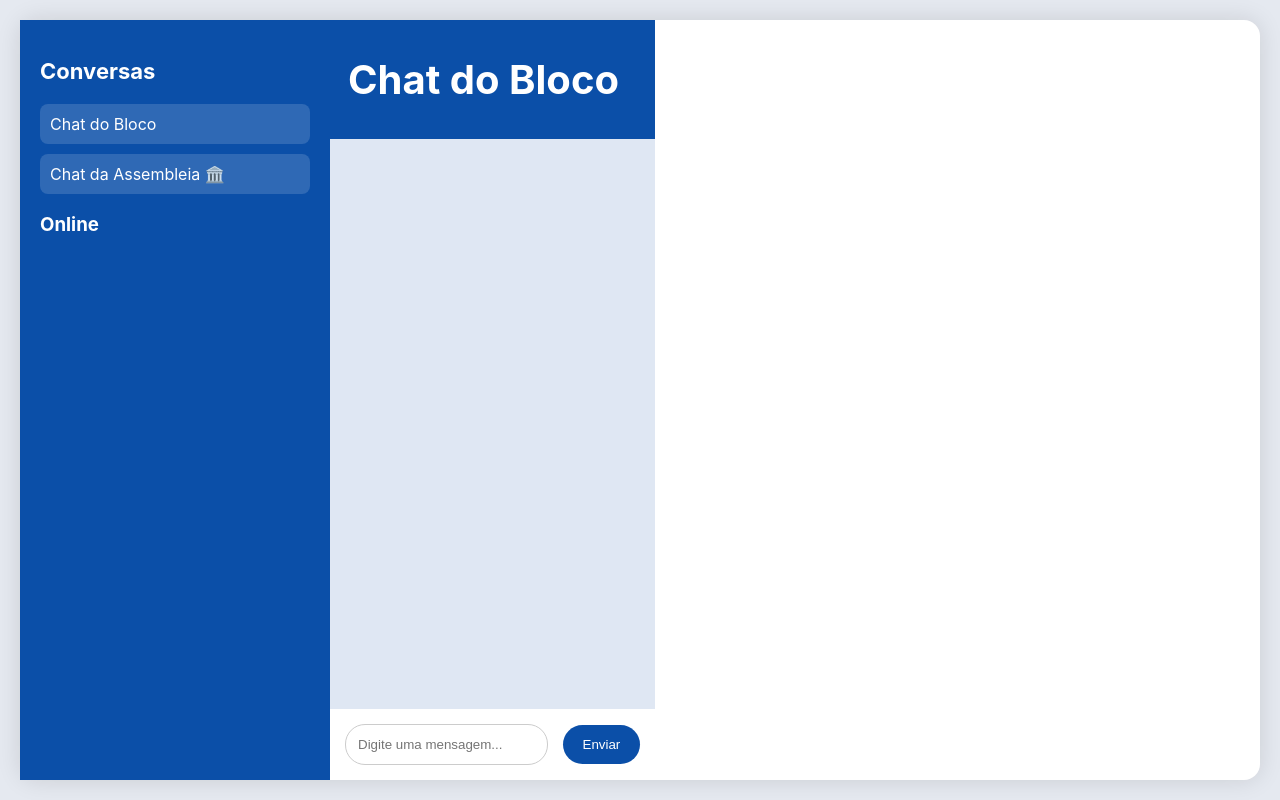
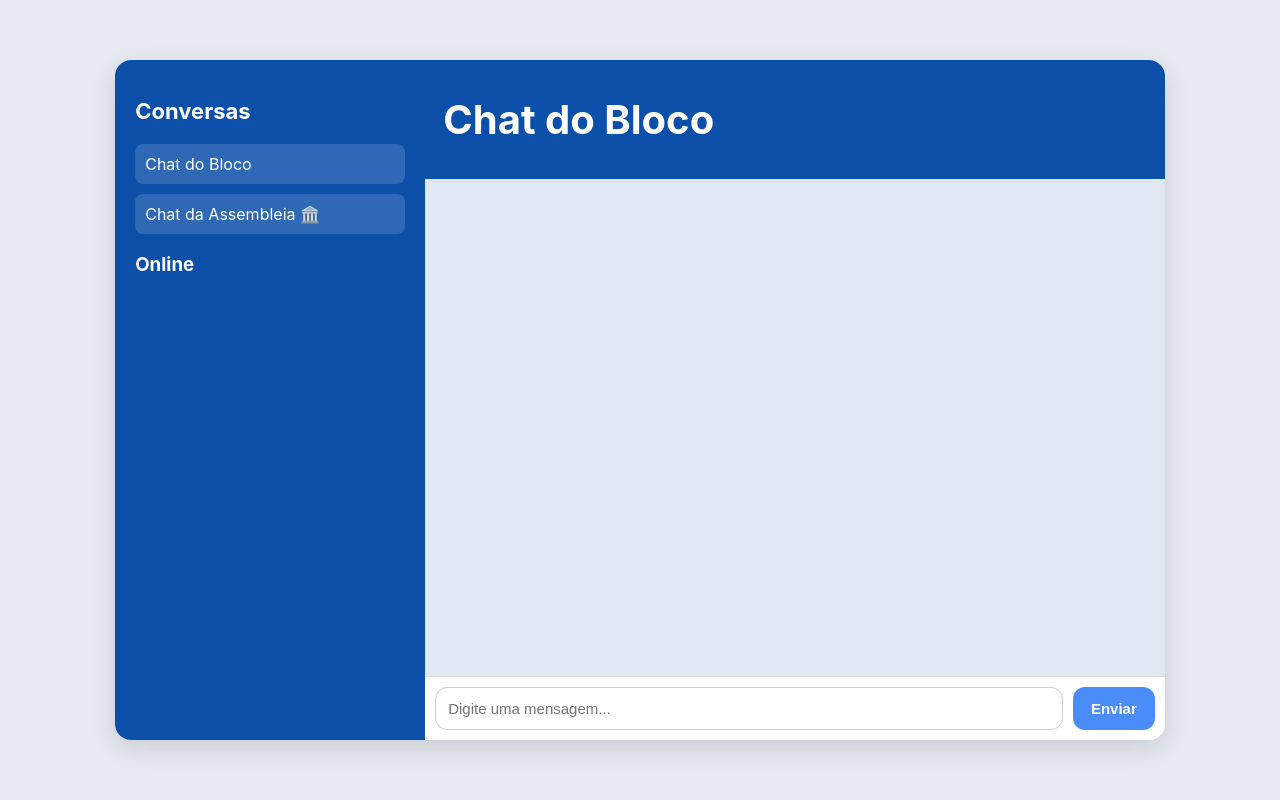
Before and after one commit to p-yuki/rede-social, a Flask app: page /chat in a window 1280 px wide. Run offline with Flask 3, Linux system fonts and the light colour scheme; the visitor is signed in with stand-in values (Sample User, id 1); some libraries are stand-ins or nearby versions.

Commit message:
funcionou

```diff
--- a/static/css/chat.css
+++ b/static/css/chat.css
@@ -10,15 +10,17 @@
 }
 
 .chat-container {
-    width: calc(100% - 40px);   /* Aumenta a largura útil */
-    max-width: 1300px;          /* Mais largo */
-    height: calc(100vh - 40px);
+    width: 82%;
+    max-width: 1180px;   /* aumentei só um pouco */
+    height: 85vh;        /* aumentei levemente */
     margin: 20px auto;
     background: white;
     display: flex;
     border-radius: 16px;
-    overflow: visible;
-    box-shadow: 0 0 25px rgba(0,0,0,0.12);
+    overflow: hidden;
+
+    /* sombra leve para efeito “flutuante” */
+    box-shadow: 0 8px 25px rgba(0, 0, 0, 0.12);
 }
 
 /* SIDEBAR */
@@ -53,6 +55,7 @@
     display: flex;
     flex-direction: column;
     height: 100%;
+    flex: 1;
 }
 
 .chat-area header {
@@ -94,25 +97,44 @@
 }
 
 /* FORM */
-form {
-    flex-shrink: 0;
-    padding: 15px;
-    background: white;
+#form {
+    display: flex;
+    gap: 10px;
+    padding: 10px;
+    border-top: 1px solid #ddd;
+    background: #fff;
+    position: sticky;
+    bottom: 0;
 }
 
-form input {
+#input {
     flex: 1;
     padding: 12px;
-    border-radius: 20px;
     border: 1px solid #ccc;
+    border-radius: 12px;
+    font-size: 15px;
+    outline: none;
+    transition: 0.2s;
 }
 
-form button {
-    margin-left: 10px;
-    padding: 12px 20px;
+#input:focus {
+    border-color: #4b8df8;
+    box-shadow: 0 0 0 2px rgba(75, 141, 248, 0.2);
+}
+
+/* Botão de enviar */
+#form button {
+    background: #4b8df8;
+    color: white;
     border: none;
-    background: #0b4fa8;
-    color: white;
-    border-radius: 20px;
+    padding: 12px 18px;
+    border-radius: 12px;
     cursor: pointer;
+    font-size: 15px;
+    font-weight: 600;
+    transition: 0.2s;
 }
+
+#form button:hover {
+    background: #357ae8;
+}
```
